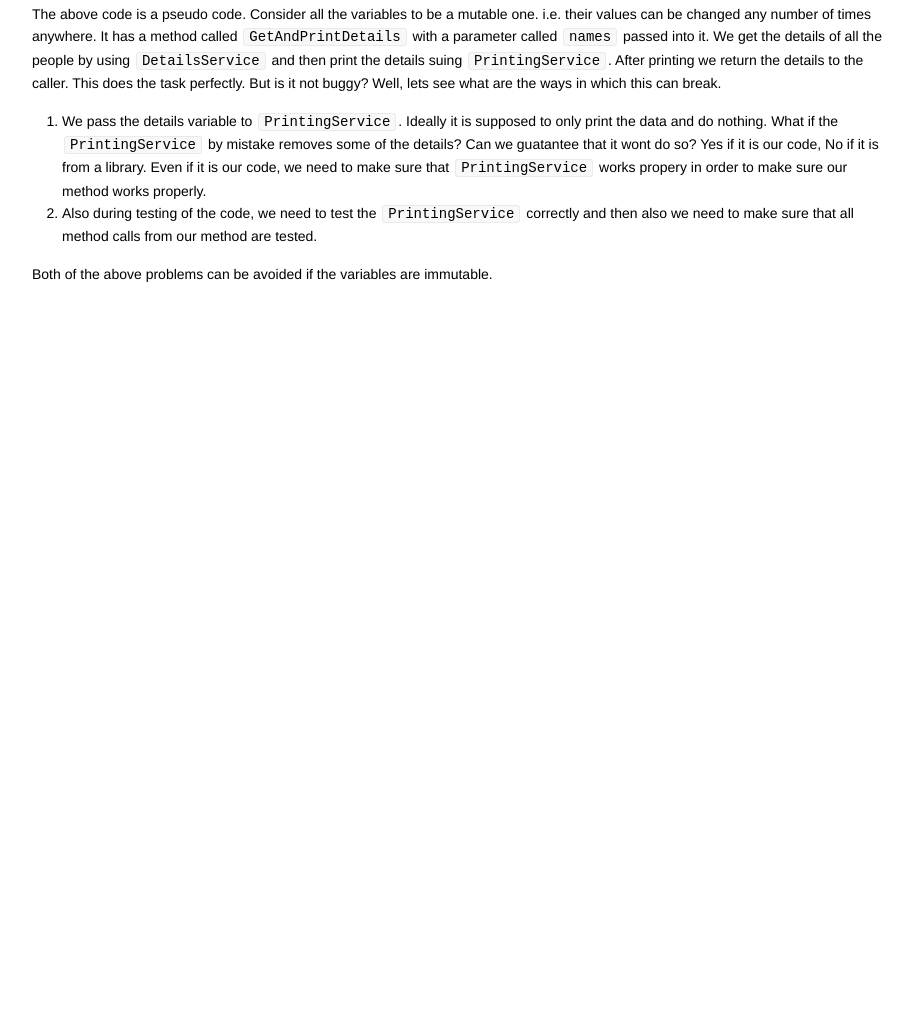
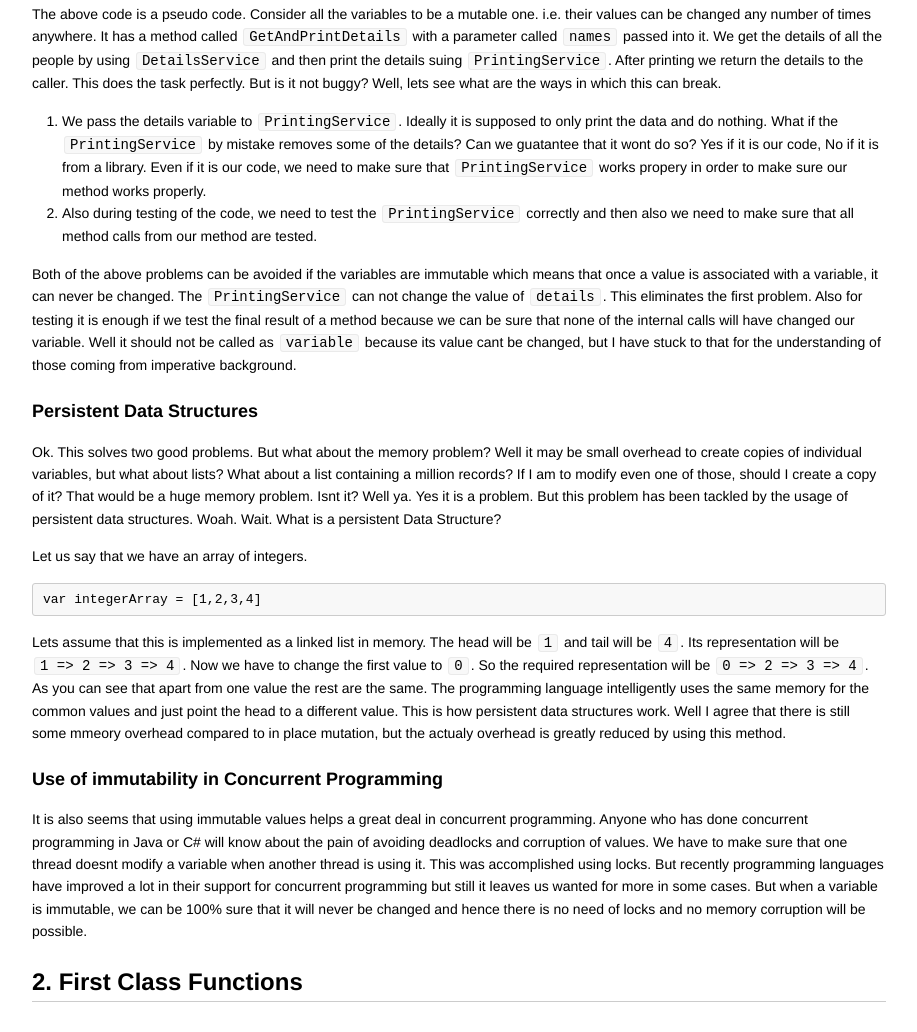
Before and after one commit to hardvain/typecast, a website: page src/main/markdowns/haskell/introduction.html in a window 1280 px wide. Shown: the part 1846-2878 px from the top of the page, without its empty margins (181-1098 px from the left). Before the commit the page ends 2161 px from the top, so only its background shows below. Drawn offline with Linux system fonts and the light colour scheme.

Commit message:
intro to haskell wip

```diff
--- a/src/main/markdowns/haskell/introduction.html
+++ b/src/main/markdowns/haskell/introduction.html
@@ -381,6 +381,23 @@ println(namesStartingInD)
 </ol>
 
 
-<p>Both of the above problems can be avoided if the variables are immutable.</p>
+<p>Both of the above problems can be avoided if the variables are immutable which means that once a value is associated with a variable, it can never be changed. The <code>PrintingService</code> can not change the value of <code>details</code>. This eliminates the first problem. Also for testing it is enough if we test the final result of a method because we can be sure that none of the internal calls will have changed our variable. Well it should not be called as <code>variable</code> because its value cant be changed, but I have stuck to that for the understanding of those coming from imperative background.</p>
+
+<h3>Persistent Data Structures</h3>
+
+<p>Ok. This solves two good problems. But what about the memory problem? Well it may be small overhead to create copies of individual variables, but what about lists? What about a list containing a million records? If I am to modify even one of those, should I create a copy of it? That would be a huge memory problem. Isnt it? Well ya. Yes it is a problem. But this problem has been tackled by the usage of persistent data structures. Woah. Wait. What is a persistent Data Structure?</p>
+
+<p>Let us say that we have an array of integers.</p>
+
+<pre><code>var integerArray = [1,2,3,4]
+</code></pre>
+
+<p>Lets assume that this is implemented as a linked list in memory. The head will be <code>1</code> and tail will be <code>4</code>. Its representation will be <code>1 =&gt; 2 =&gt; 3 =&gt; 4</code>. Now we have to change the first value to <code>0</code>. So the required representation will be <code>0 =&gt; 2 =&gt; 3 =&gt; 4</code>. As you can see that apart from one value the rest are the same. The programming language intelligently uses the same memory for the common values and just point the head to a different value. This is how persistent data structures work. Well I agree that there is still some mmeory overhead compared to in place mutation, but the actualy overhead is greatly reduced by using this method.</p>
+
+<h3>Use of immutability in Concurrent Programming</h3>
+
+<p>It is also seems that using immutable values helps a great deal in concurrent programming. Anyone who has done concurrent programming in Java or C# will know about the pain of avoiding deadlocks and corruption of values. We have to make sure that one thread doesnt modify a variable when another thread is using it. This was accomplished using locks. But recently programming languages have improved a lot in their support for concurrent programming but still it leaves us wanted for more in some cases. But when a variable is immutable, we can be 100% sure that it will never be changed and hence there is no need of locks and no memory corruption will be possible.</p>
+
+<h2>2. First Class Functions</h2>
 </body>
 </html>
```
Also changed, not shown: src/main/markdowns/haskell/introduction.md (+13 -0 lines), src/main/resources/public/tpl/haskell/introduction.html (+18 -1 lines).
